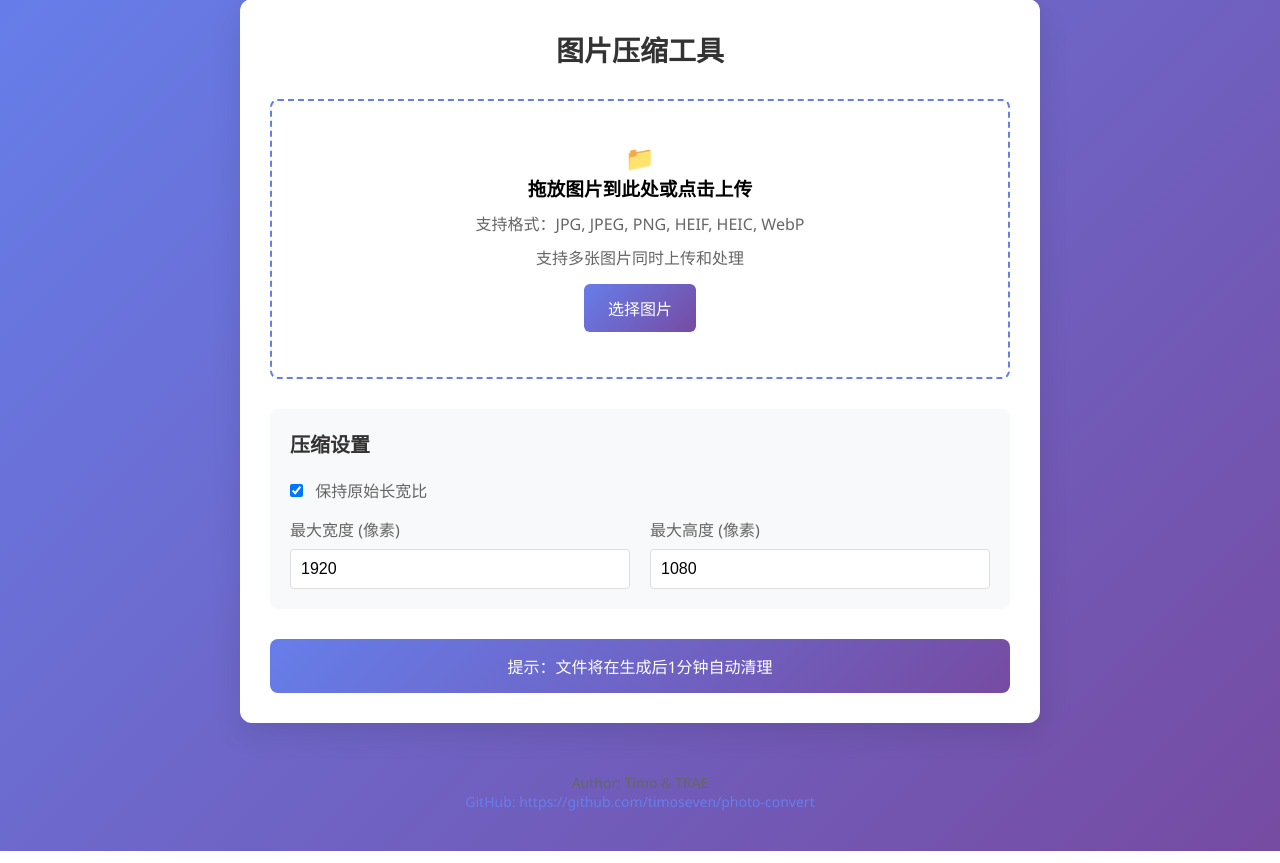
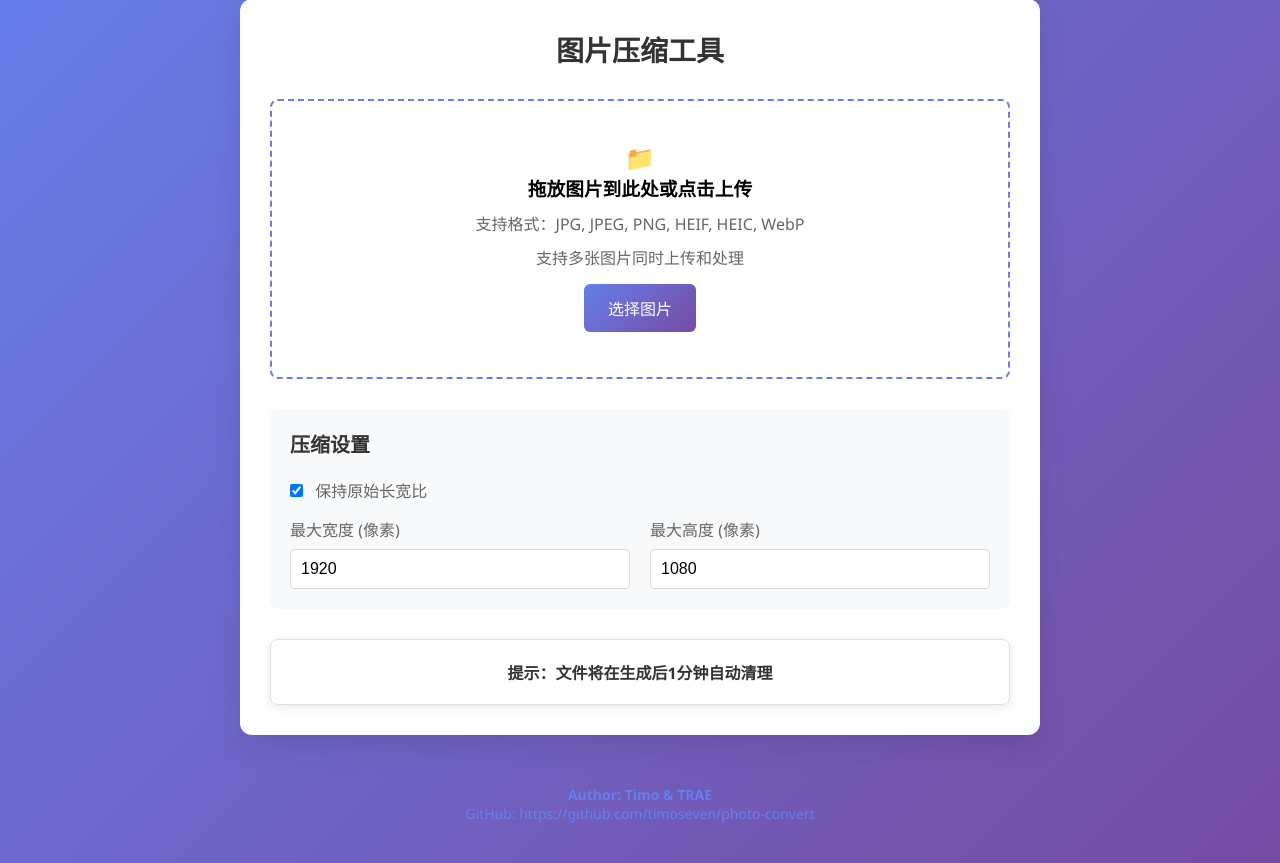
Before and after one commit to timoseven/photo-convert, a Flask app: page / in a window 1280 px wide. Shown: the part 21-884 px from the top of the page. Run offline with Flask 3, Linux system fonts and the light colour scheme; some libraries are stand-ins or nearby versions.

```diff
--- a/templates/index.html
+++ b/templates/index.html
@@ -361,8 +361,8 @@
         </div>
 
         <!-- 自动清理提示 -->
-        <div style="text-align: center; margin-top: 20px; color: white; background: linear-gradient(135deg, #667eea 0%, #764ba2 100%); padding: 15px; border-radius: 8px;">
-            <p style="margin: 0;">提示：文件将在生成后1分钟自动清理</p>
+        <div style="text-align: center; margin-top: 20px; background: rgba(255, 255, 255, 0.95); padding: 20px; border-radius: 8px; box-shadow: 0 2px 10px rgba(0, 0, 0, 0.1); border: 1px solid #e0e0e0;">
+            <p style="margin: 0; color: #333; font-weight: 600; font-size: 16px;">提示：文件将在生成后1分钟自动清理</p>
         </div>
     </div>
 
@@ -676,7 +676,7 @@
     </script>
     <!-- 页脚 -->
     <footer style="text-align: center; margin-top: 30px; padding: 20px; color: #666; font-size: 14px;">
-        <p>Author: Timo & TRAE</p>
+        <p style="color: #667eea; font-weight: bold;">Author: Timo & TRAE</p>
         <p><a href="https://github.com/timoseven/photo-convert" target="_blank" style="color: #667eea; text-decoration: none;">GitHub: https://github.com/timoseven/photo-convert</a></p>
     </footer>
 </body>
```
